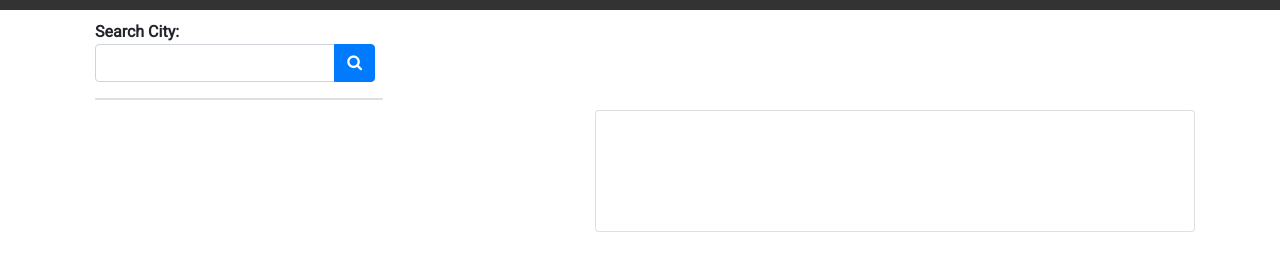
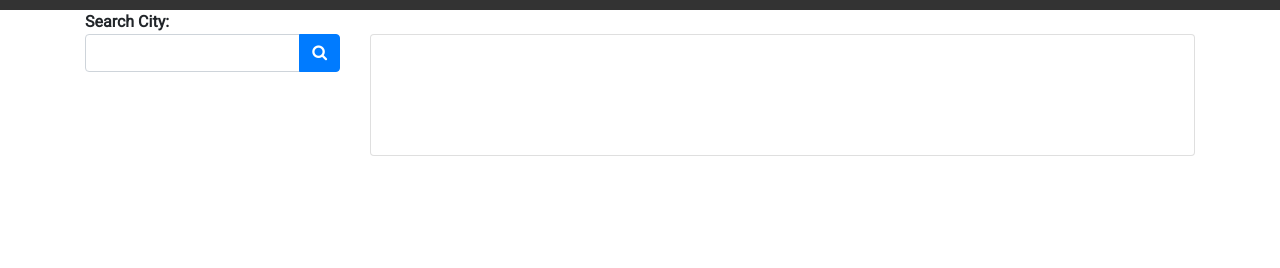
Before and after one commit to Nickcostanza/weather-app, a plain HTML site: page index.html in a window 1280 px wide. Shown: the part 56-324 px from the top of the page. Drawn offline with nearby package versions, Linux system fonts and the light colour scheme.

Commit message:
minor tweaks and fixes to html

```diff
--- a/index.html
+++ b/index.html
@@ -16,29 +16,20 @@
   <div id="searchContainer">
          <strong>Search City:</strong>
         <div class="row">
-            <div class="col">
-             <div class="input-group mb-3">
+                 <div class="col-3">
+                     <form class="input-group mb-3">
                          <input type="text" id="city" class="form-control" aria-label="city" aria-describedby="button-addon2">
                             <div class="input-group-append">
                                 <button type="button" class="btn btn-primary" id="searchBtn"><i class="fa fa-search"></i></button>
                             </div>
+                        </form>
                 </div>
-            </div>
-        </div>
-        <div class="card" style="width: 18rem;">
-            <ul class="list-group cityList list-group-flush">
-
-            </ul>
-        </div>
-     </div>
-
-         <div id="weatherCard">
+            <div id="weatherCard" class="col-9">
                 <div class="card">
                     <div class="cityName"></div>
                 <br>
-                <div id="icon"><img id="wicon" src=""></div>
+                    <div id="icon"><img id="wicon" src="" alt=""></div>
                     <div class="temp"></div>
-
                 <br>
                     <div class="humidity"></div>
                 <br>
@@ -47,6 +38,9 @@
                 <div class="uvIndex"></div>
             </div>
         </div>
+
+
+    </div>
 </div>
     <script src="https://cdnjs.cloudflare.com/ajax/libs/jquery/3.2.1/jquery.min.js"></script>
     <script src="https://stackpath.bootstrapcdn.com/bootstrap/4.5.0/js/bootstrap.min.js" integrity="sha384-OgVRvuATP1z7JjHLkuOU7Xw704+h835Lr+6QL9UvYjZE3Ipu6Tp75j7Bh/kR0JKI" crossorigin="anonymous"></script>
--- a/script.js
+++ b/script.js
@@ -24,7 +24,7 @@ var queryURL = 'https://api.openweathermap.org/data/2.5/weather?q=' + city + '&u
     }).then(function(response){
 
 
-        var icon = response.weather.icon;
+        var icon = response.weather.icon +'.png';
 
         console.log(icon);
 
@@ -33,12 +33,11 @@ var queryURL = 'https://api.openweathermap.org/data/2.5/weather?q=' + city + '&u
         $('#wicon').attr('src', icon);
         $('.cityName').html('<h2>' + response.name + "</h1>" );
         $('.temp').text(response.main.temp +'°F');
-        $('.humidity').text('Humidity: ' + response.main.humidity);
+        $('.humidity').text('Humidity: ' + response.main.humidity + '%');
         $('.wind').text('Wind Speed: ' + response.wind.speed + ' MPH');
         $('uvIndex').text('UV Index: ');
 
     });
 
 
-
 });
--- a/style.css
+++ b/style.css
@@ -2,7 +2,7 @@ body{
     margin: 0;
     padding: 0;
     font-family: 'Roboto', sans-serif;
-    position: relative;
+
 }
 
 header {
@@ -14,24 +14,5 @@ header {
 
 h2 {
     font-weight: bolder;
-    padding-left: 10px;
 
 }
-
-p {
-    padding-left: 8px;
-}
-
-#searchContainer {
-    width: 300px;
-    padding:10px;
-}
-
-#weatherCard{
-    position: relative;
-    width: 600px;
-    float:right;
-
-
-
-}
```
Lines whose indentation alone changed are shown as unchanged.
